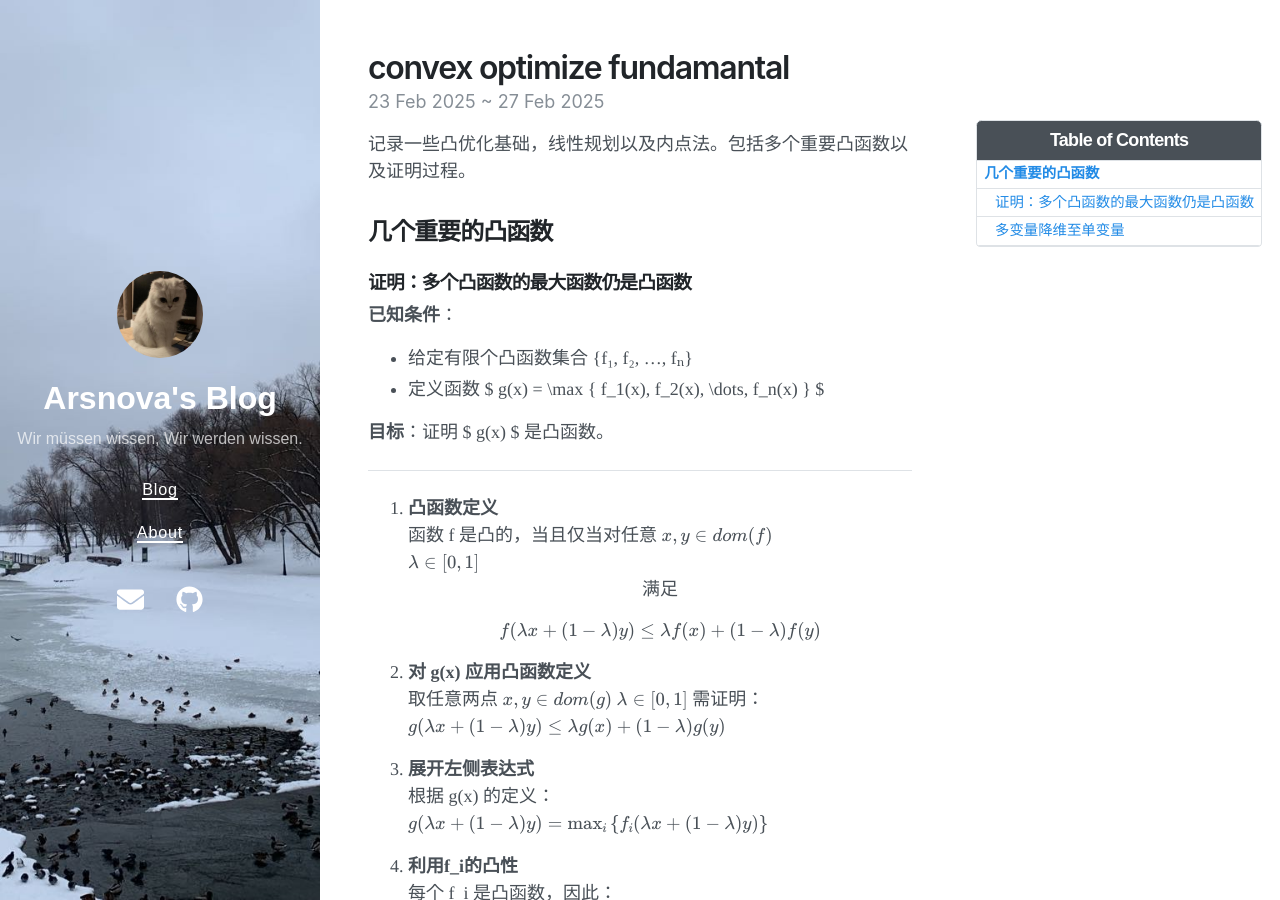
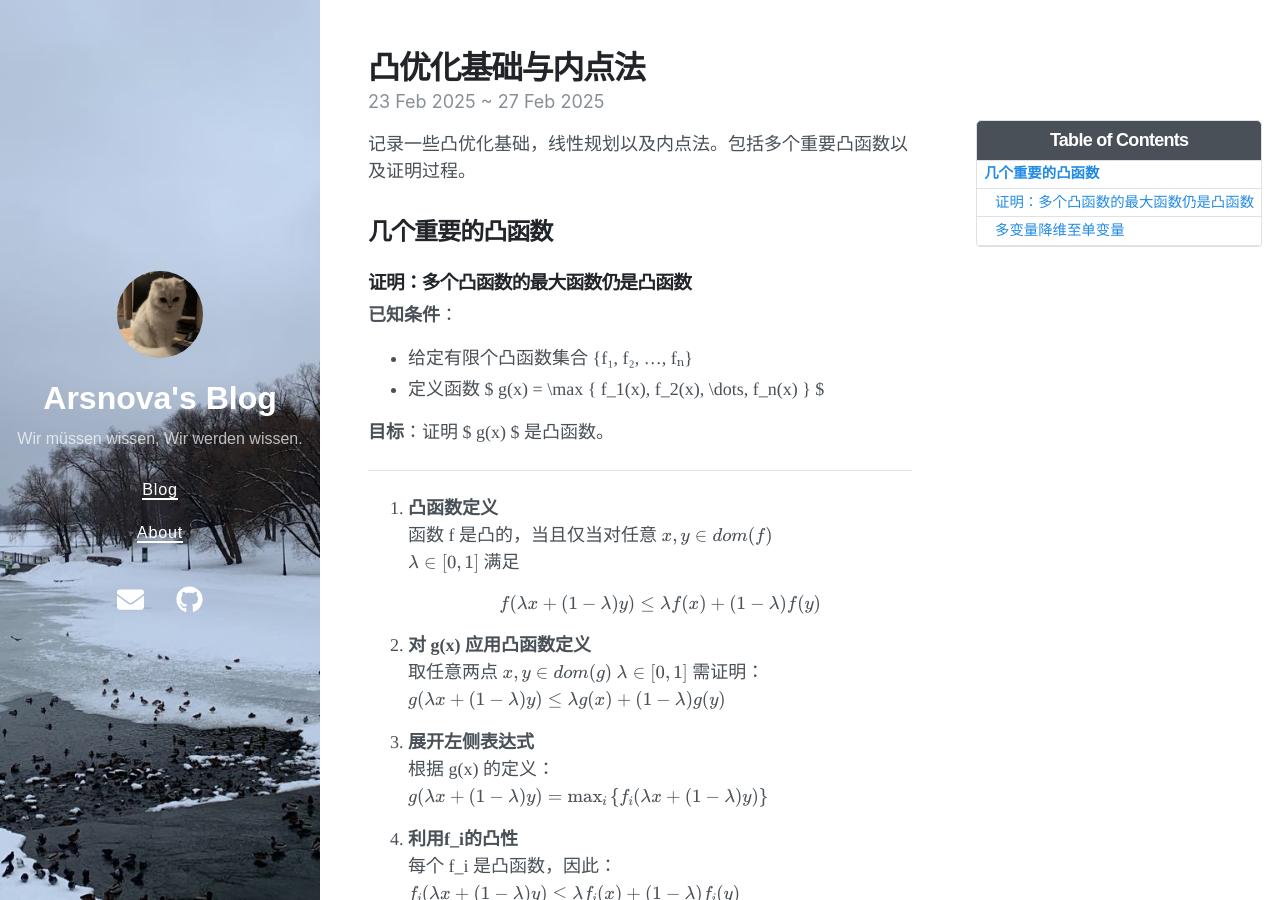
Before and after one commit to ArsNovaaa/arsnovaaa.github.io, a Jekyll site: the page built from _posts/2024-10-25-optimize.md, in a window 1280 px wide and 900 px high. Built offline with Jekyll 4.4.1, drawn with Linux system fonts in a browser that asks for light colours; nearby versions of some CDN libraries.

Commit message:
convex func4

```diff
--- a/_posts/2024-10-25-optimize.md
+++ b/_posts/2024-10-25-optimize.md
@@ -1,6 +1,6 @@
 ---
 layout: post
-title: convex optimize fundamantal
+title: 凸优化基础与内点法
 date: 2025-2-23 20:08 +0800
 last_modified_at: 2025-2-27 21:08 +0800
 tags: [optimize, Notes]
@@ -24,7 +24,7 @@ toc:  true
    函数 f 是凸的，当且仅当对任意
    $$x, y\in dom (f) $$
    $$ \lambda \in [0,1] $$
-   <center> 满足 </center>
+满足
 
    $$f(\lambda x + (1-\lambda)y) \leq \lambda f(x) + (1-\lambda)f(y)$$
 
@@ -95,8 +95,11 @@ $$
 
 1. **凸函数的定义**：
    函数  f  是凸的，当且仅当对任意 $$ A, B \in dom (f) $$
-   $$ \lambda \in [0,1]$$
-   <center> 满足 </center>
+
+   $$
+   \lambda \in [0,1]
+   $$
+    满足
 
    $$
    f(\lambda A + (1-\lambda) B) \leq \lambda f(A) + (1-\lambda) f(B).
@@ -121,4 +124,5 @@ $$
 将高维凸性问题转化为单变量函数 $$ g(t) $$ 的凸性证明，本质是利用了凸函数在所有直线方向上的局部性质可推断整体凸性的特性。
 
 关于这个函数的另一个证明：
-![证明图示](./pic/func1_zhanghao.png)
+
+![证明图示](./pic/func1_zhanghao.png) {: .align-center}
```
Also changed, not shown: _posts/2025-2-26-SDF-papers.md (+8 -1 lines).
